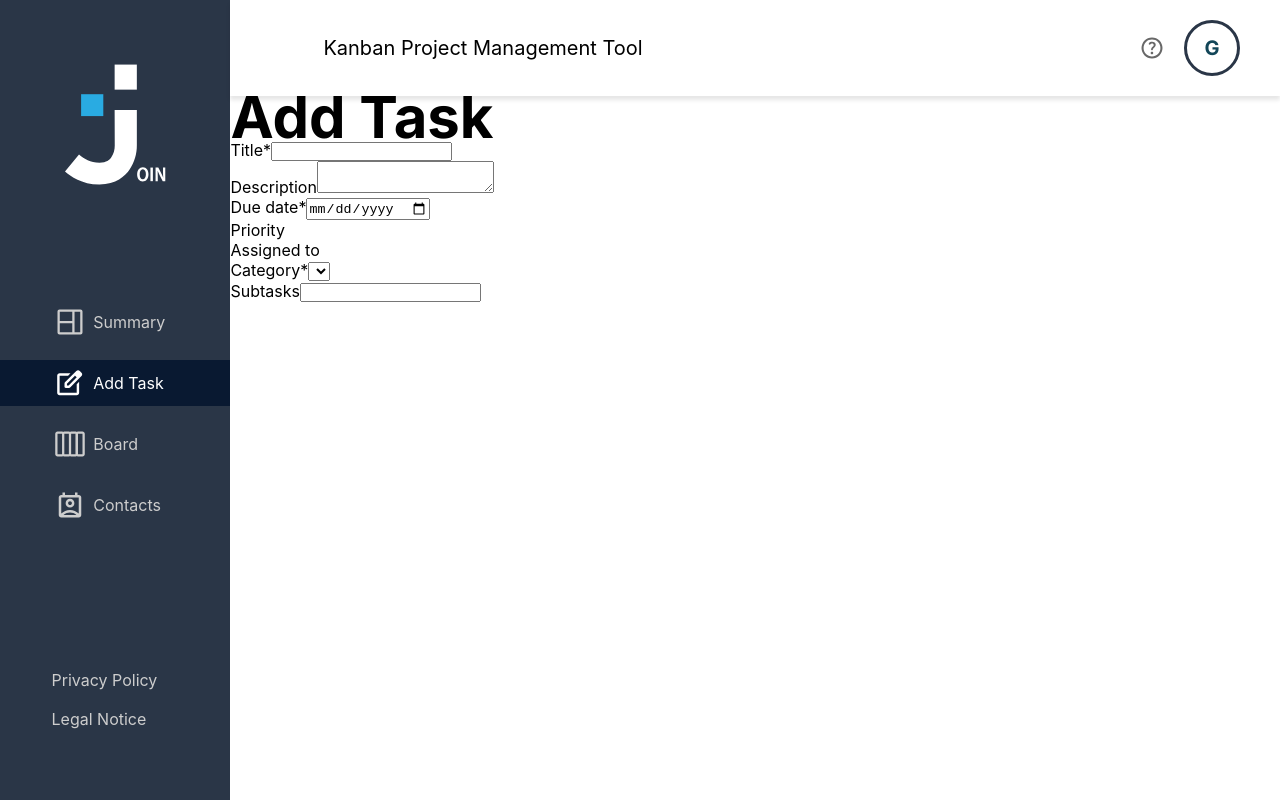
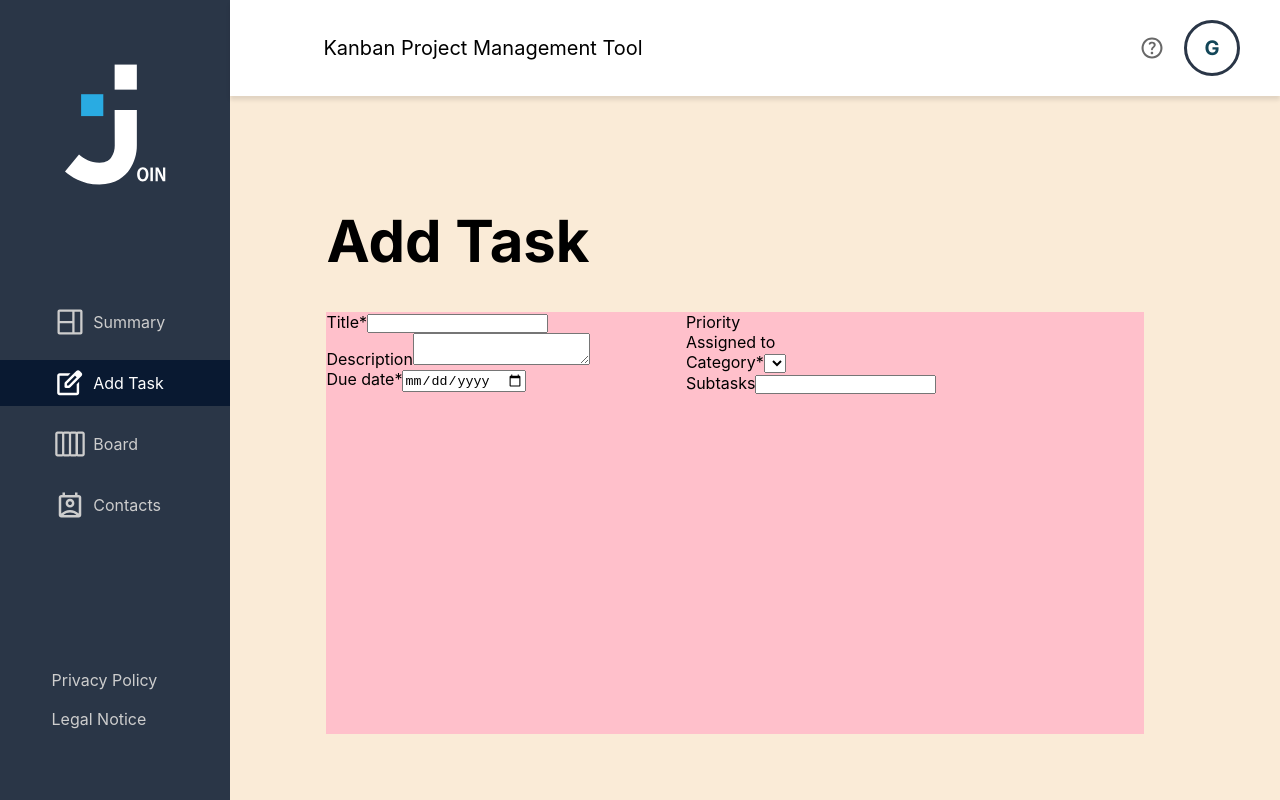
Before and after one commit to AnastasiaRoberz/join, an Angular app: page /add-task in a window 1280 px wide. Built offline with nearby package versions, Linux system fonts and the light colour scheme; a web font is replaced by a local one.

Commit message:
style: basic styling add-task

```diff
--- a/src/app/features/main/add-task/add-task.scss
+++ b/src/app/features/main/add-task/add-task.scss
@@ -0,0 +1,25 @@
+@use '../../../../../public/assets/styles/' as *;
+
+:host {
+  width: 100%;
+  height: 100%;
+  padding-inline: 96px 136px;
+  padding-block: 124px 66px;
+  background-color: antiquewhite;
+}
+
+.content {
+  width: 100%;
+  height: 100%;
+  display: flex;
+  flex-direction: column;
+  gap: 48px;
+}
+
+.task-container {
+  background-color: pink;
+  height: 100%;
+  width: 100%;
+  display: flex;
+  gap: 96px;
+}
```
